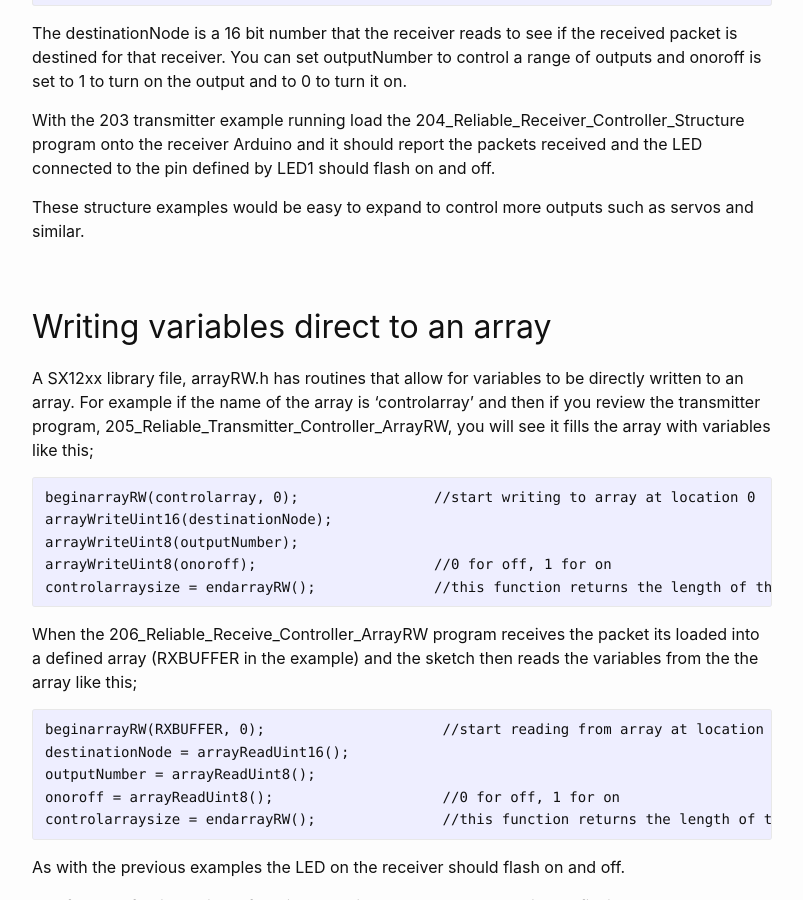
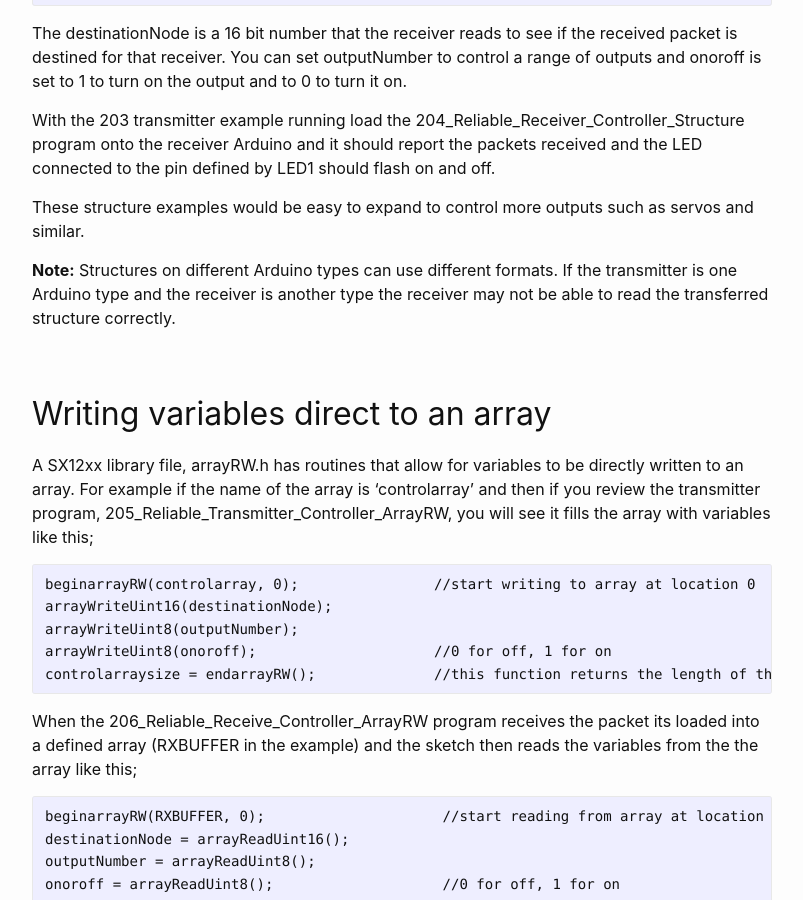
Before and after one commit to StuartsProjects/StuartsProjects.github.io, a Jekyll site: the page built from _posts/2021-08-25-Reliable-Packets-Part1.md, in a window 1280 px wide and 900 px high, scrolled down 5032 px. Shown: the whole window, without its empty margins (238-1041 px from the left). Built offline with Jekyll 4.4.1, drawn with Linux system fonts in a browser that asks for light colours.

Commit message:
Edit post

```diff
--- a/_posts/2021-08-25-Reliable-Packets-Part1.md
+++ b/_posts/2021-08-25-Reliable-Packets-Part1.md
@@ -139,6 +139,8 @@ The destinationNode is a 16 bit number that the receiver reads to see if the rec
 With the 203 transmitter example running load the 204\_Reliable\_Receiver\_Controller\_Structure program onto the receiver Arduino and it should report the packets received and the LED connected to the pin defined by LED1 should flash on and off.
 
 These structure examples would be easy to expand to control more outputs such as servos and similar.
+
+**Note:** Structures on different Arduino types can use different formats. If the transmitter is one Arduino type and the receiver is another type the receiver may not be able to read the transferred structure correctly.
 
 ## Writing variables direct to an array
 
```
